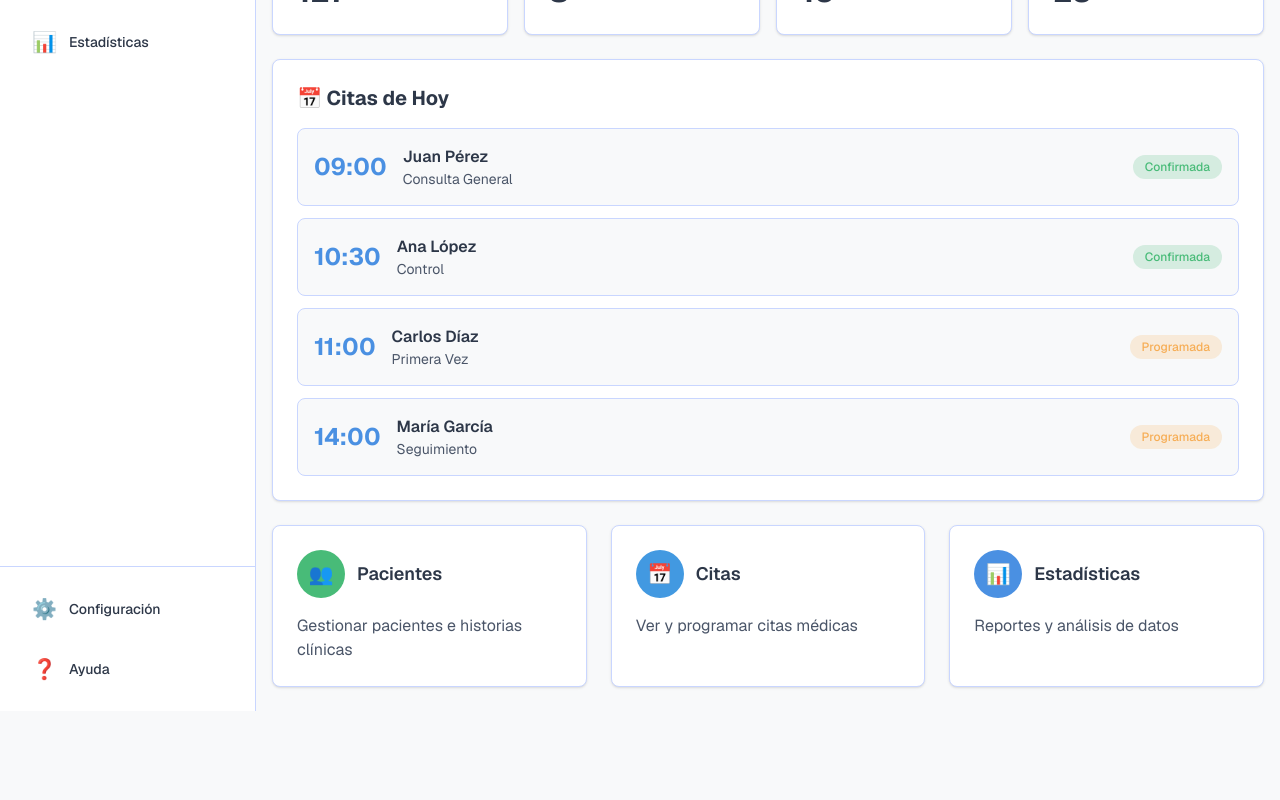
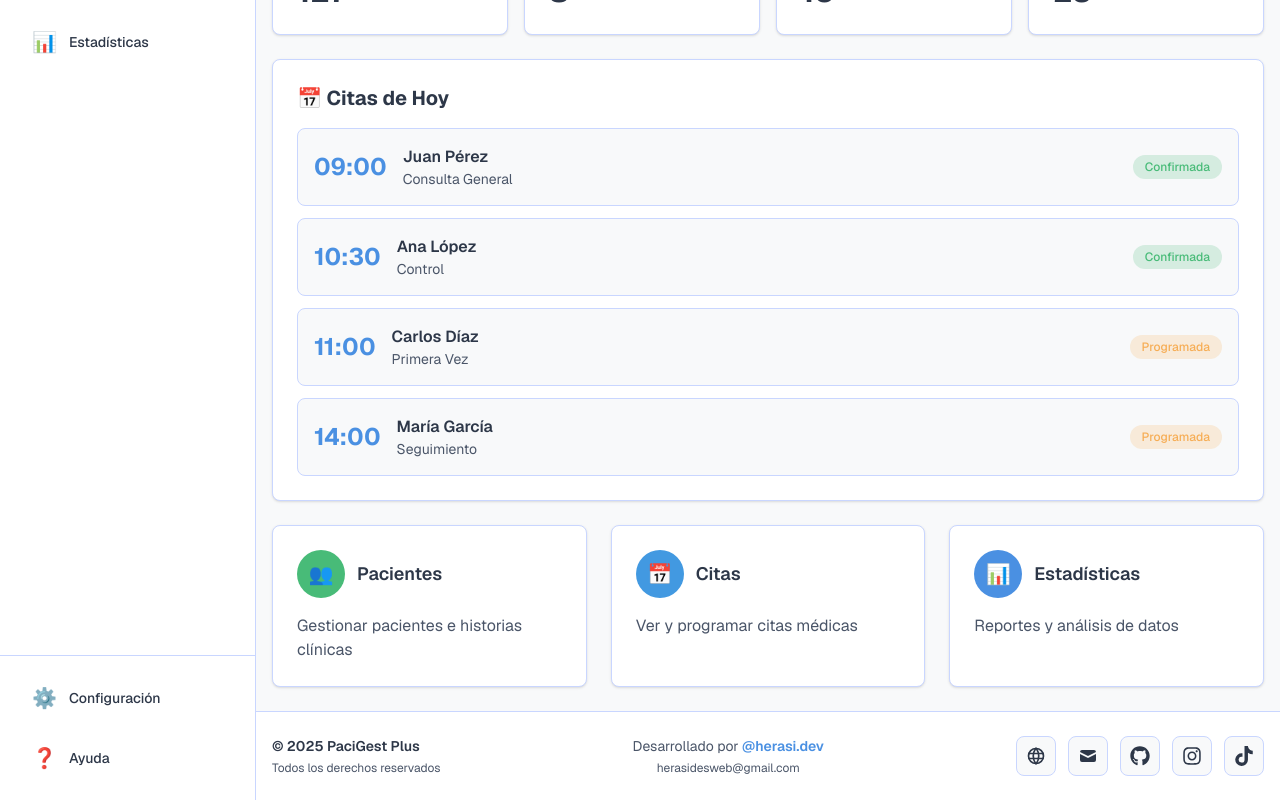
Before and after one commit to Hersil23/pacigest-plus, a Next.js app in the folder frontend/: page / in a window 1280 px wide. Shown: the part 452-1252 px from the top of the page. Before the commit the page ends 1163 px from the top, so only its background shows below. Built offline with nearby package versions, Linux system fonts and the light colour scheme.

Commit message:
sistema de UI
temas completos, footer agregado, idiomas y navegacion tambien, sigo avanzanco ayer trabaje 14 hrs continuas vamos a ver hoy

```diff
--- a/frontend/package.json
+++ b/frontend/package.json
@@ -16,6 +16,7 @@
     "next": "16.1.0",
     "react": "19.2.3",
     "react-dom": "19.2.3",
+    "react-icons": "^5.5.0",
     "tailwind-merge": "^3.4.0"
   },
   "devDependencies": {
--- a/frontend/src/components/layout/Footer.tsx
+++ b/frontend/src/components/layout/Footer.tsx
@@ -0,0 +1,107 @@
+"use client";
+
+import { useLanguage } from '@/contexts/LanguageContext';
+import { FaGithub, FaInstagram, FaTiktok } from 'react-icons/fa';
+import { HiMail } from 'react-icons/hi';
+import { TbWorld } from 'react-icons/tb';
+
+export default function Footer() {
+  const { t } = useLanguage();
+  const currentYear = new Date().getFullYear();
+
+  const socialLinks = [
+    {
+      name: 'Website',
+      icon: TbWorld,
+      url: 'https://herasi.dev',
+      label: 'herasi.dev',
+      color: 'hover:text-blue-500'
+    },
+    {
+      name: 'Email',
+      icon: HiMail,
+      url: 'mailto:herasidesweb@gmail.com',
+      label: 'Email',
+      color: 'hover:text-red-500'
+    },
+    {
+      name: 'GitHub',
+      icon: FaGithub,
+      url: 'https://github.com/Hersil23',
+      label: 'GitHub',
+      color: 'hover:text-[#333]'
+    },
+    {
+      name: 'Instagram',
+      icon: FaInstagram,
+      url: 'https://www.instagram.com/herasi.dev',
+      label: 'Instagram',
+      color: 'hover:text-pink-500'
+    },
+    {
+      name: 'TikTok',
+      icon: FaTiktok,
+      url: 'https://www.tiktok.com/@herasi.dev',
+      label: 'TikTok',
+      color: 'hover:text-[#000000]'
+    }
+  ];
+
+  return (
+    <footer className="bg-[rgb(var(--card))] border-t border-[rgb(var(--border))] mt-auto">
+      <div className="container mx-auto px-4 py-6">
+        <div className="flex flex-col md:flex-row items-center justify-between gap-4">
+
+          <div className="text-center md:text-left">
+            <p className="text-sm text-[rgb(var(--foreground))] font-semibold">
+              © {currentYear} PaciGest Plus
+            </p>
+            <p className="text-xs text-[rgb(var(--gray-medium))] mt-1">
+              {t('footer.allRightsReserved')}
+            </p>
+          </div>
+
+          <div className="text-center">
+            <p className="text-sm text-[rgb(var(--gray-medium))]">
+              {t('footer.developedBy')}{' '}
+              <a
+                href="https://herasi.dev"
+                target="_blank"
+                rel="noopener noreferrer"
+                className="font-semibold text-[rgb(var(--primary))] hover:text-[rgb(var(--primary-hover))] transition-colors"
+              >
+                @herasi.dev
+              </a>
+            </p>
+            <p className="text-xs text-[rgb(var(--gray-medium))] mt-1">
+              <a
+                href="mailto:herasidesweb@gmail.com"
+                className="hover:text-[rgb(var(--primary))] transition-colors"
+              >
+                herasidesweb@gmail.com
+              </a>
+            </p>
+          </div>
+
+          <div className="flex items-center gap-3">
+            {socialLinks.map((link) => {
+              const Icon = link.icon;
+              return (
+                <a
+                  key={link.name}
+                  href={link.url}
+                  target={link.url.startsWith('mailto:') ? '_self' : '_blank'}
+                  rel="noopener noreferrer"
+                  title={link.label}
+                  className={`flex items-center justify-center w-10 h-10 rounded-lg bg-[rgb(var(--background))] text-[rgb(var(--foreground))] border border-[rgb(var(--border))] transition-all hover:scale-110 hover:shadow-lg ${link.color}`}
+                >
+                  <Icon className="w-5 h-5" />
+                </a>
+              );
+            })}
+          </div>
+        </div>
+      </div>
+    </footer>
+  );
+}
--- a/frontend/src/components/layout/MainLayout.tsx
+++ b/frontend/src/components/layout/MainLayout.tsx
@@ -4,6 +4,7 @@ import { useState } from 'react';
 import Header from './Header';
 import Sidebar from './Sidebar';
 import MobileMenu from './MobileMenu';
+import Footer from './Footer';
 
 interface MainLayoutProps {
   children: React.ReactNode;
@@ -33,6 +34,7 @@ export default function MainLayout({ children }: MainLayoutProps) {
           <div className="container mx-auto px-4 py-6">
             {children}
           </div>
+          <Footer />
         </main>
       </div>
     </div>
```
Also changed, not shown: 1 other file (tests, documents, lock files or other folders).
